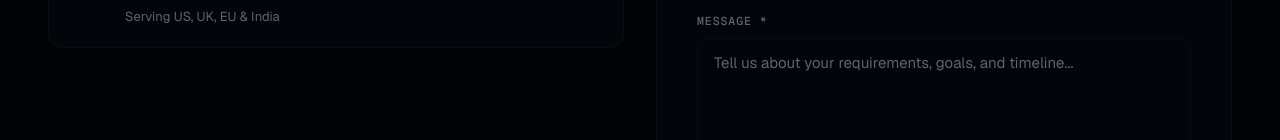
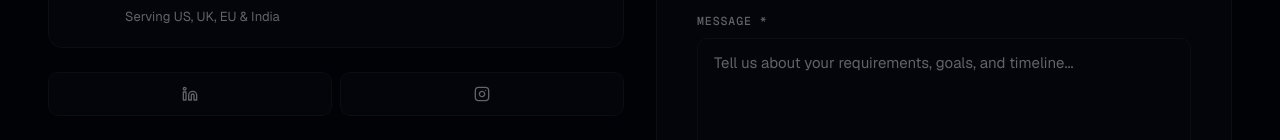
Before and after one commit to SparkTech404/SparkTech404.github.io, a Next.js app: page /contact in a window 1280 px wide. Shown: the part 812-952 px from the top of the page. Built offline with nearby package versions, Linux system fonts and the light colour scheme.

Commit message:
Fixed Social Media links

```diff
--- a/src/components/contact/ContactSection.tsx
+++ b/src/components/contact/ContactSection.tsx
@@ -24,10 +24,8 @@ const serviceOptions = [
 ];
 
 const socials = [
-  { icon: Twitter, label: "Twitter", href: "#" },
-  { icon: Linkedin, label: "LinkedIn", href: "#" },
-  { icon: Github, label: "GitHub", href: "#" },
-  { icon: Instagram, label: "Instagram", href: "#" },
+  { icon: Linkedin, label: "LinkedIn", href: "https://www.linkedin.com/in/spark-tech-24840b423/ "},
+  { icon: Instagram, label: "Instagram", href: "https://www.instagram.com/sparktech404/ " },
 ];
 
 const labelStyle: React.CSSProperties = {
@@ -298,7 +296,7 @@ export function ContactSection() {
               </div>
             </div>
 
-            {/* TODO: Uncomment when social links are ready
+            {
             <div
               style={{
                 display: "flex",
@@ -339,7 +337,7 @@ export function ContactSection() {
                 </a>
               ))}
             </div>
-            */}
+            }
           </motion.div>
 
           {/* Right: Contact Form */}
--- a/src/components/footer/Footer.tsx
+++ b/src/components/footer/Footer.tsx
@@ -24,7 +24,7 @@ const serviceLinks = [
 ];
 
 const socials = [
-  { icon: Linkedin, label: "LinkedIn", href: "www.linkedin.com/in/spark-tech-24840b423" },
+  { icon: Linkedin, label: "LinkedIn", href: "https://www.linkedin.com/in/spark-tech-24840b423/" },
   { icon: Instagram, label: "Instagram", href: "https://www.instagram.com/sparktech404/" },
 ];
 
```
